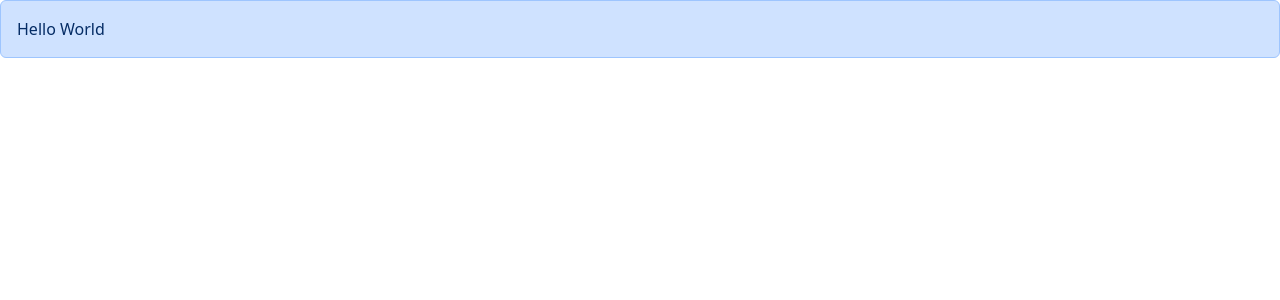
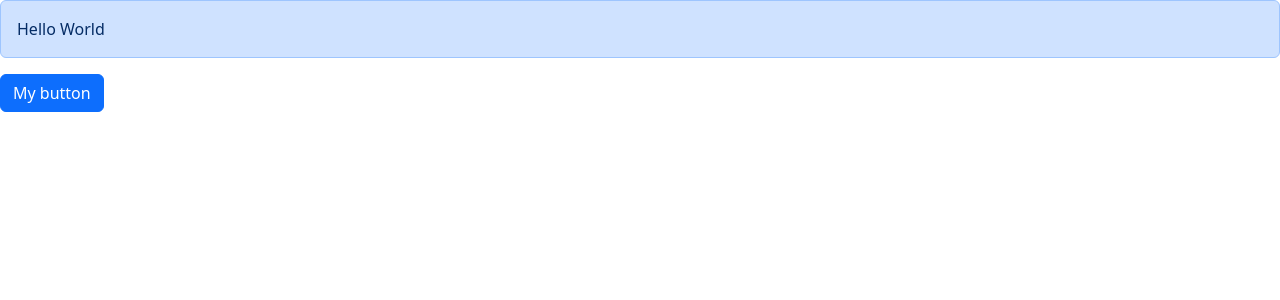
Before and after one commit to Jdubstep1357/React, a React (Vite) app: page / in a window 1280 px wide. Shown: the top 300 px of the page. Built offline with nearby package versions, Linux system fonts and the light colour scheme.

Commit message:
13_BuiltButtonExample

```diff
--- a/src/App.tsx
+++ b/src/App.tsx
@@ -38,6 +38,7 @@
 */
 
 import Alert from "./components/Alert";
+import Button from "./components/Button/Button";
 
 function App() {
   return (
@@ -45,6 +46,9 @@
       <Alert>
         Hello <span>World</span>
       </Alert>
+      <Button color="primary" onClick={() => console.log("Clicked")}>
+        My button
+      </Button>
     </>
   );
 }
--- a/src/components/Button/Button.tsx
+++ b/src/components/Button/Button.tsx
@@ -1,22 +1,24 @@
-import { useState } from "react";
-import styles from "./Button.module.css";
+import React from "react";
 
+function Text() {
+  console.log("clicked");
+}
 
 interface Props {
-    children: string;
-    // Can pass color value on <button> or in App.tsx <button>
-    // Only allows colors mentioned here
-    color?: 'primary' | 'secondary' | 'danger';
-    onClick: () => void;
+  children: string;
+  // only set value to specified here
+  color?: "primary" | "secondary" | "danger";
+  onClick: () => void;
 }
 
-const ReactButton =({ children, onClick, color = "primary" }: Props) => {
-    return (
-    <>
-<button type="button" className={[styles.btn, styles['btn-' + color]].join(' ')} onClick={onClick}>{children}</button>
+const Button = ({ children, onClick, color = "primary" }: Props) => {
+  return (
+    <div>
+      <button type="button" className={"btn btn-" + color} onClick={onClick}>
+        {children}
+      </button>
+    </div>
+  );
+};
 
-    </>
-    )
-}
-
-export default ReactButton;
+export default Button;
```
